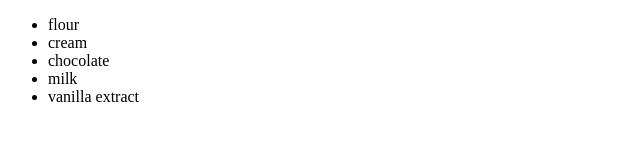
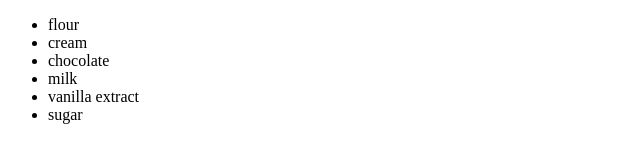
Before and after one commit to ishitagupta2505/GitPractice, a plain HTML site: page developer1/index.html in a window 1280 px wide. Shown: the full height of the page, 0-640 px from the left. Drawn offline with Linux system fonts and the light colour scheme.

Commit message:
added sugar in the list

```diff
--- a/developer1/index.html
+++ b/developer1/index.html
@@ -13,6 +13,7 @@
         <li>chocolate</li>
         <li>milk</li>
         <li>vanilla extract</li>
+        <li>sugar</li>
     </ul>
 </body>
 </html>
```
